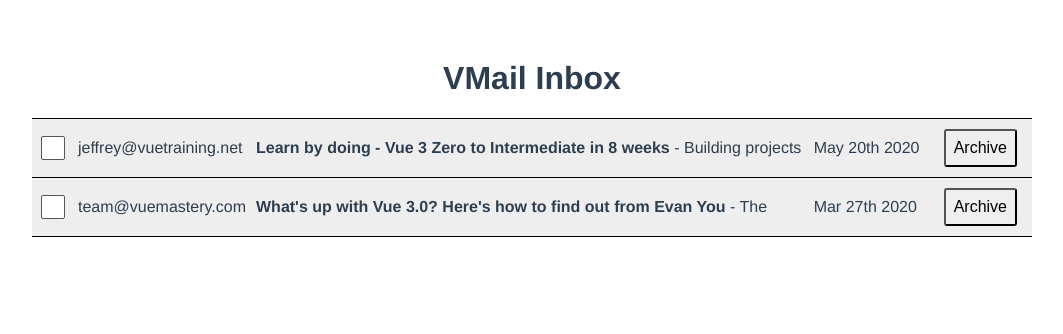
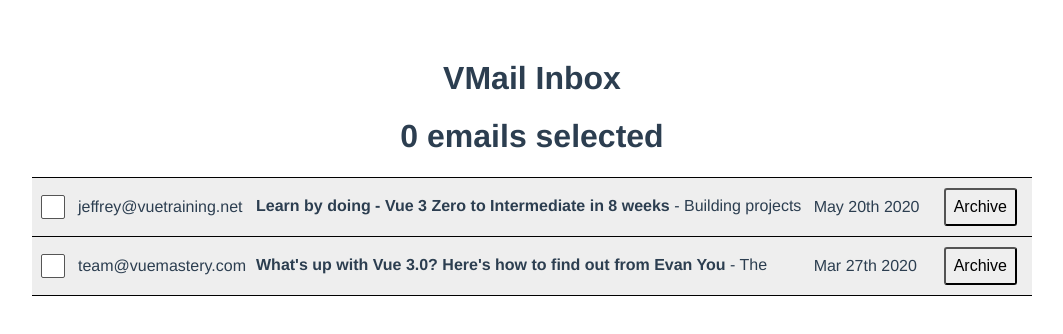
Before and after one commit to MarwanElAbhar/gmail-clone, a Vue app: page / in a window 1280 px wide. Shown: the top 334 px of the page, without its empty margins (108-1171 px from the left). Built offline with nearby package versions, Linux system fonts and the light colour scheme; data requests are answered from the project's data file.

Commit message:
display number of selected emails

```diff
--- a/src/components/MailTable.vue
+++ b/src/components/MailTable.vue
@@ -86,6 +86,8 @@ export default {
 </script>
 
 <template>
+  <h1>{{ emailSelection.emails.size }} emails selected</h1>
+
   <table class="mail-table">
     <tbody>
     <tr v-for="email in unarchivedEmails" :key="email.id"
```
